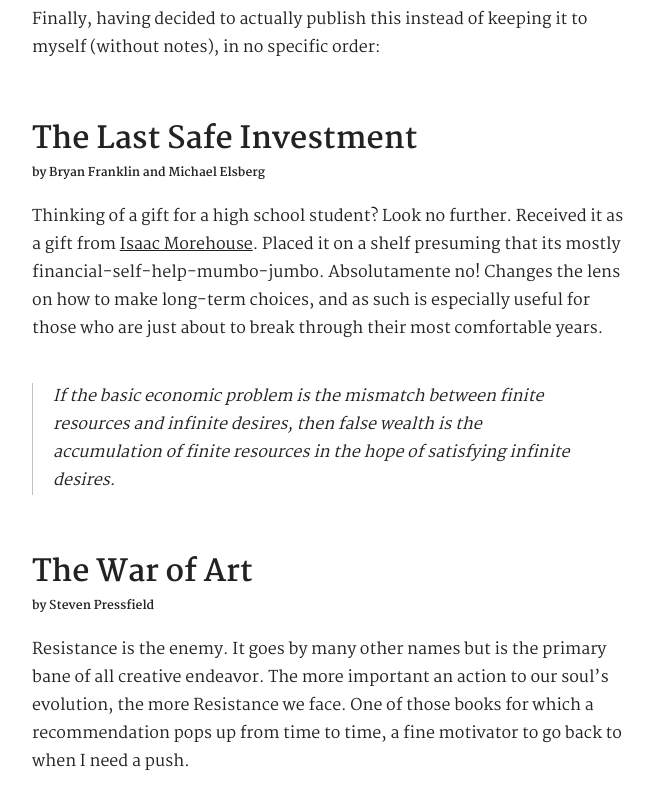
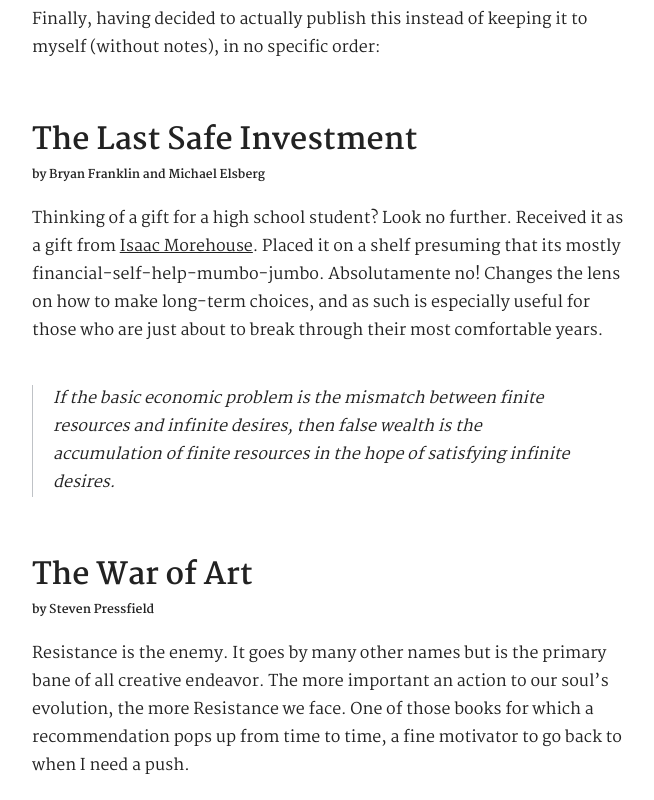
Before and after one commit to lav4796/lavkozakijevic.com, a plain HTML site: page articles/2018.html in a window 1280 px wide. Shown: the part 1260-2060 px from the top of the page, without its empty margins (308-962 px from the left). Drawn offline with Linux system fonts and the light colour scheme.

Commit message:
UI changes

```diff
--- a/style.css
+++ b/style.css
@@ -75,7 +75,7 @@ body {
     font-weight: 700px;
     margin-top: 60px;
     margin-bottom: 0px;
-    line-height: 120%;
+    line-height: 38px;
 }
 .article h3 {
     font-size: 20px;
```
